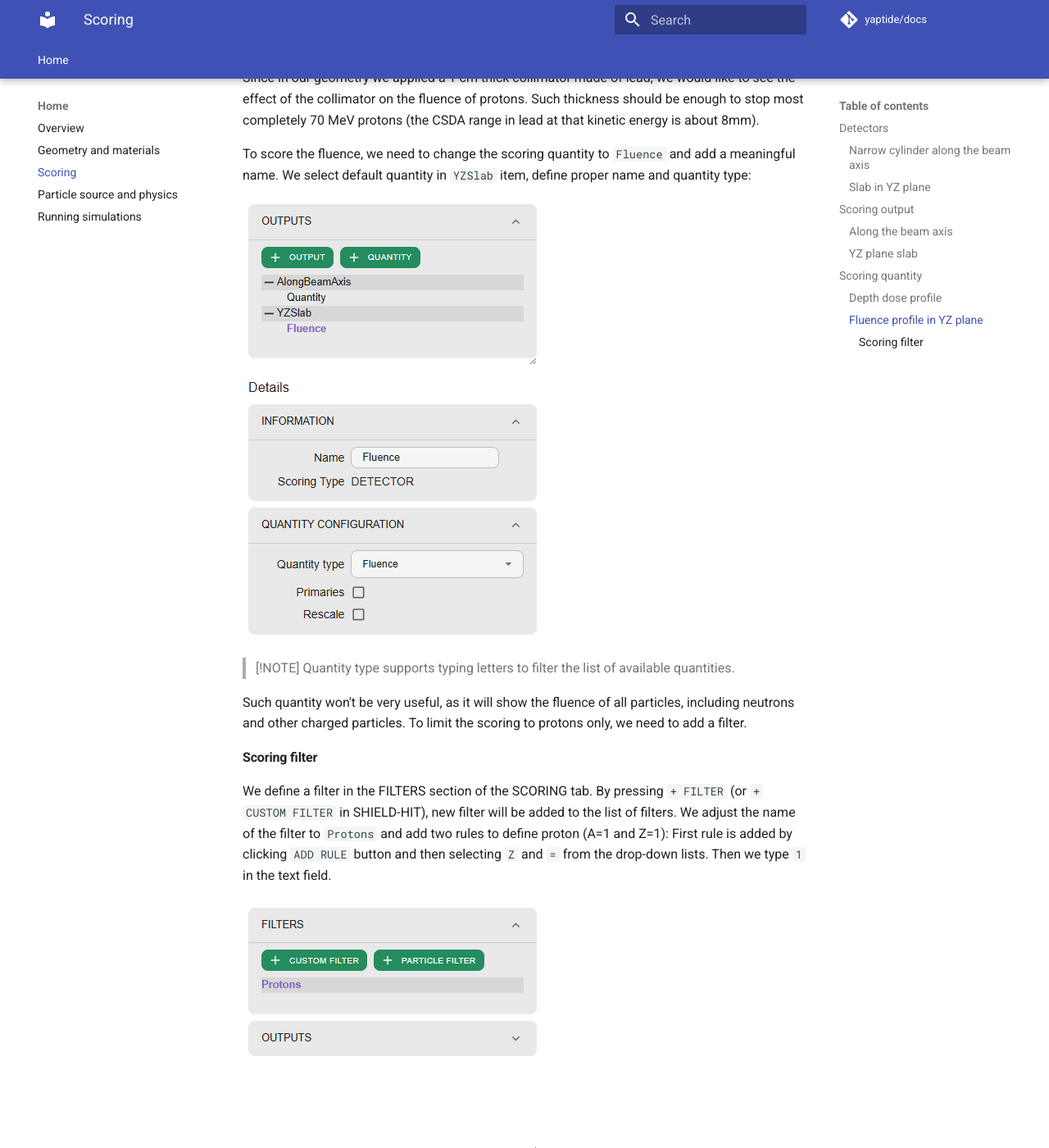
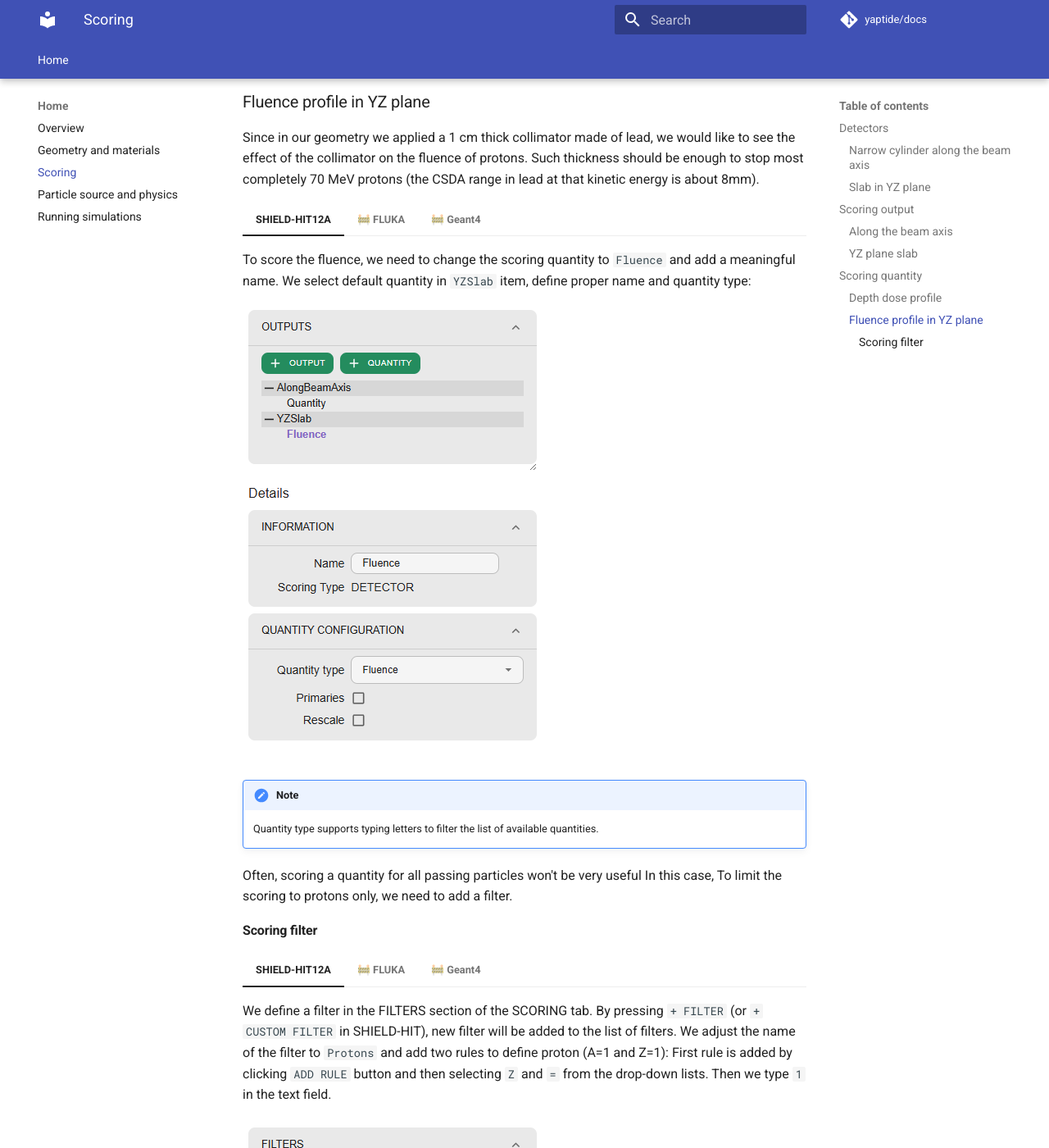
Before and after one commit to yaptide/docs, an MkDocs documentation site: the page built from docs/scoring.md, in a window 1280 px wide and 1400 px high, scrolled down 6015 px. Shown: the whole window at 82% size. Built offline with MkDocs 1.6.1 and Material for MkDocs 9.7.7, drawn with Linux system fonts in a browser that asks for light colours; comment, search, counter and statistics services are not loaded; some of the changed text lies outside the part shown.

Commit message:
Mention Geant4 in docs, add tabs for each simulator

```diff
--- a/docs/scoring.md
+++ b/docs/scoring.md
@@ -73,16 +73,26 @@ We repeat the steps for the slab detector.
 
 ### Depth dose profile
 
-Lets start by defining a scoring for depth dose profile in cylinder detector along the beam axis.
+Let's start by defining a scoring for depth dose profile in cylinder detector along the beam axis.
 This can be done by expanding the `AlongBeamAxis` item in the Outputs list by clicking on `+` icon.
 We can see that the output has already a first scoring quantity added, named `Quantity`.
 
-![Default quantity](assets/scoring/default_quantity.png)
+=== "SHIELD-HIT12A"
 
-By default scoring of dose was selected, so we stay with this, just adding a meaningful name: `Dose`.
+    ![Default quantity](assets/scoring/default_quantity.png)
 
-We are planning to simulate the interaction of beam of protons with the phantom, and with such scoring we could see the
-characteristic Bragg peak.
+    By default, scoring of dose was selected, so we stay with this, just adding a meaningful name: `Dose`.
+
+    We are planning to simulate the interaction of beam of protons with the phantom, and with such scoring we could see the
+    characteristic Bragg peak.
+
+=== "🚧 FLUKA"
+
+    Under development
+
+=== "🚧 Geant4"
+
+    Under development
 
 ### Fluence profile in YZ plane
 
@@ -90,35 +100,55 @@ Since in our geometry we applied a 1 cm thick collimator made of lead, we would
 on the fluence of protons. Such thickness should be enough to stop most completely 70 MeV protons
 (the CSDA range in lead at that kinetic energy is about 8mm).
 
-To score the fluence, we need to change the scoring quantity to `Fluence` and add a meaningful name.
-We select default quantity in `YZSlab` item, define proper name and quantity type:
+=== "SHIELD-HIT12A"
 
-![Defining Fluence quantity](assets/scoring/quantity_fluence.png)
+    To score the fluence, we need to change the scoring quantity to `Fluence` and add a meaningful name.
+    We select default quantity in `YZSlab` item, define proper name and quantity type:
 
-> [!NOTE]
-> Quantity type supports typing letters to filter the list of available quantities.
+    ![Defining Fluence quantity](assets/scoring/quantity_fluence.png)
 
-Such quantity won't be very useful, as it will show the fluence of all particles, including neutrons and other charged particles.
-To limit the scoring to protons only, we need to add a filter.
+=== "🚧 FLUKA"
+
+    Under development
+
+=== "🚧 Geant4"
+
+    Under development
+
+!!! note
+    Quantity type supports typing letters to filter the list of available quantities.
+
+Often, scoring a quantity for all passing particles won't be very useful
+In this case, To limit the scoring to protons only, we need to add a filter.
 
 #### Scoring filter
 
-We define a filter in the FILTERS section of the SCORING tab.
-By pressing `+ FILTER` (or `+ CUSTOM FILTER` in SHIELD-HIT), new filter will be added to the list of filters.
-We adjust the name of the filter to `Protons` and add two rules to define proton (A=1 and Z=1):
-First rule is added by clicking `ADD RULE` button and then selecting `Z` and `=` from the drop-down lists.
-Then we type `1` in the text field.
+=== "SHIELD-HIT12A"
 
-![Rule for protons](assets/scoring/protons_rule_z_eq_1.png)
+    We define a filter in the FILTERS section of the SCORING tab.
+    By pressing `+ FILTER` (or `+ CUSTOM FILTER` in SHIELD-HIT), new filter will be added to the list of filters.
+    We adjust the name of the filter to `Protons` and add two rules to define proton (A=1 and Z=1):
+    First rule is added by clicking `ADD RULE` button and then selecting `Z` and `=` from the drop-down lists.
+    Then we type `1` in the text field.
 
-Second rule defines the `A=1` condition.
+    ![Rule for protons](assets/scoring/protons_rule_z_eq_1.png)
 
-![Rule for protons](assets/scoring/protons_rule_a_eq_1.png)
+    Second rule defines the `A=1` condition.
 
-Finally, we apply the filter by selecting the Filter checkbox in the `Fluence` item in the list of `YZSlab` quantities.
-Then we choose `Protons` from the drop-down list of filters.
+    ![Rule for protons](assets/scoring/protons_rule_a_eq_1.png)
 
-![Alt text](assets/scoring/apply_filter.png)
+    Finally, we apply the filter by selecting the Filter checkbox in the `Fluence` item in the list of `YZSlab` quantities.
+    Then we choose `Protons` from the drop-down list of filters.
 
-> [!NOTE]
-> For SHIELD-HIT12A specifically, you can use `+ PARTICLE FILTER` and select Protons to get the same filter effect.
+    ![Alt text](assets/scoring/apply_filter.png)
+
+    !!! note
+        For SHIELD-HIT12A specifically, you can use `+ PARTICLE FILTER` and select Protons to get the same filter effect.
+
+=== "🚧 FLUKA"
+
+    Under development
+
+=== "🚧 Geant4"
+
+    Under development
--- a/mkdocs.yml
+++ b/mkdocs.yml
@@ -31,3 +31,8 @@ plugins:
 
 markdown_extensions:
   - attr_list
+  - admonition
+  - pymdownx.details
+  - pymdownx.superfences
+  - pymdownx.tabbed:
+      alternate_style: true
```
Also changed, not shown: docs/geometry.md (+86 -83 lines), docs/index.md (+11 -9 lines), docs/running.md (+40 -30 lines), docs/settings.md (+27 -10 lines).
